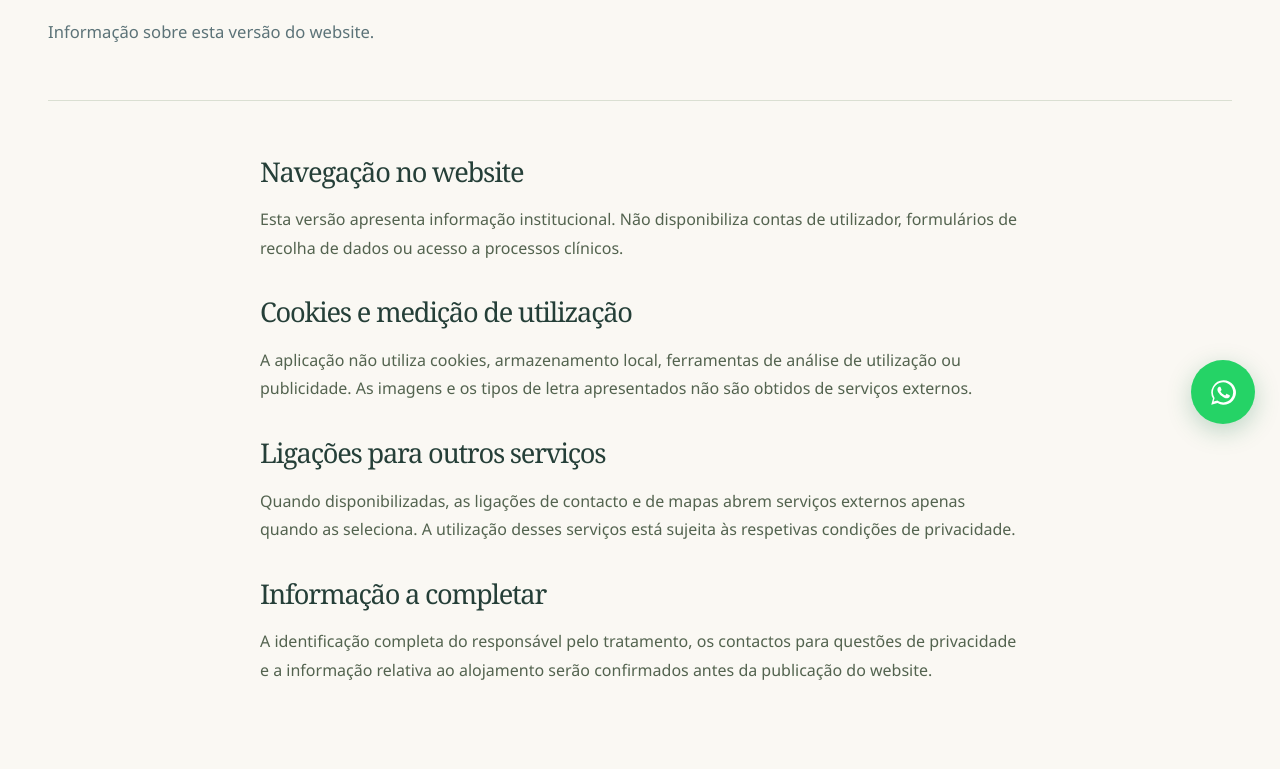
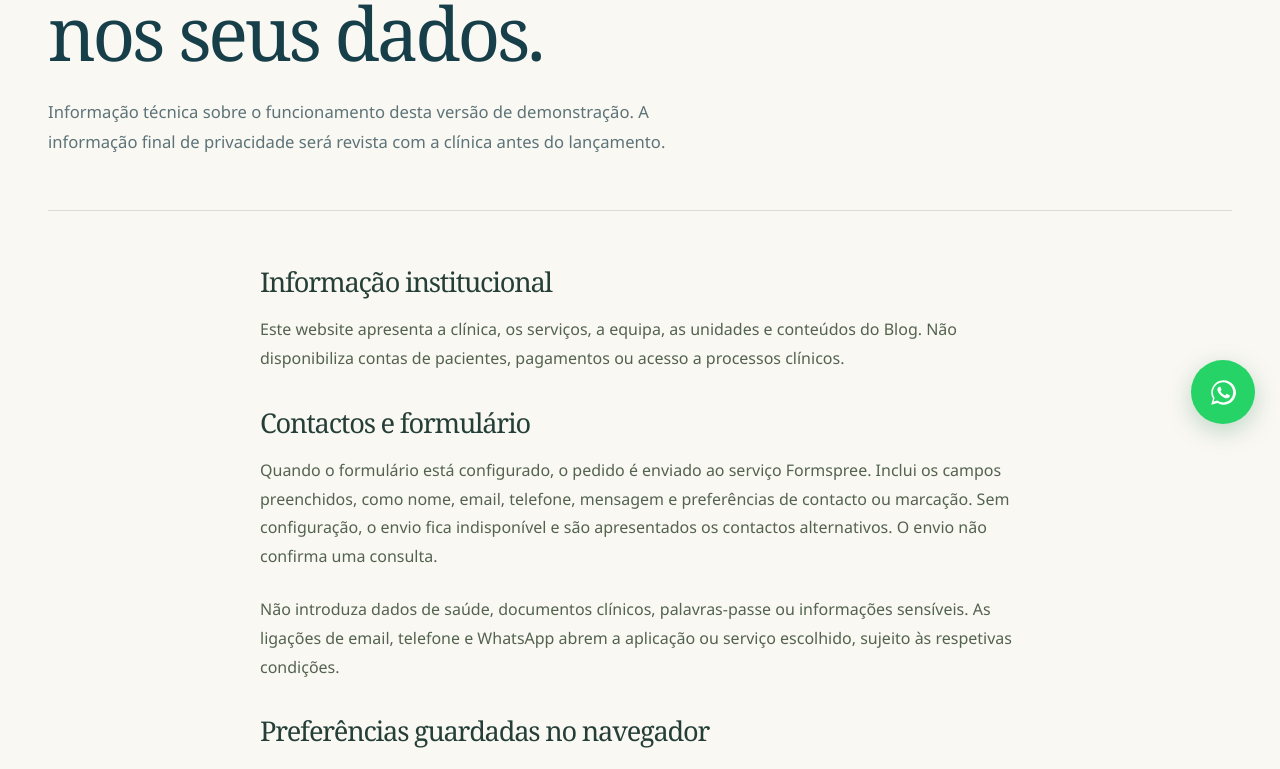
Before and after one commit to MartimMatos17/alcancari-clinic, a React (Vite) app: page /privacidade in a window 1280 px wide. Shown: the part 351-1120 px from the top of the page. Built offline with nearby package versions, Linux system fonts and the light colour scheme.

Commit message:
Atualiza privacidade e permite limpar preferencias locais

```diff
--- /dev/null
+++ b/src/lib/privacyPreferences.js
@@ -0,0 +1,9 @@
+export const localPreferenceKeys = ['alcancari-comfort', 'alcancari-reading-size', 'alcancari-first-visit-v1', 'alcancari:connect:favorites:v1', 'alcancari:leituras-guardadas:v1']
+export const sessionPreferenceKeys = ['alcancari-recent-pages-v1', 'alcancari-recent-pages-v1-paused']
+export function clearSitePreferences(local, session) {
+  let failed = false
+  for (const [storage, keys] of [[local, localPreferenceKeys], [session, sessionPreferenceKeys]]) {
+    for (const key of keys) { try { storage.removeItem(key) } catch { failed = true } }
+  }
+  return !failed
+}
--- a/src/pages/PrivacyPage.jsx
+++ b/src/pages/PrivacyPage.jsx
@@ -1,12 +1,26 @@
+import { useState } from 'react'
+import { Link } from 'react-router-dom'
 import usePageMeta from '../hooks/usePageMeta'
 import PageIntro from '../components/PageIntro'
+import { clearSitePreferences } from '../lib/privacyPreferences'
 
 export default function PrivacyPage() {
-  usePageMeta('Privacidade', 'Informação sobre privacidade na versão institucional do website Alcançari.')
-  return <><PageIntro eyebrow="Privacidade" title="A sua privacidade." intro="Informação sobre esta versão do website." /><article className="container-shell article-content">
-    <h2>Navegação no website</h2><p>Esta versão apresenta informação institucional. Não disponibiliza contas de utilizador, formulários de recolha de dados ou acesso a processos clínicos.</p>
-    <h2>Cookies e medição de utilização</h2><p>A aplicação não utiliza cookies, armazenamento local, ferramentas de análise de utilização ou publicidade. As imagens e os tipos de letra apresentados não são obtidos de serviços externos.</p>
-    <h2>Ligações para outros serviços</h2><p>Quando disponibilizadas, as ligações de contacto e de mapas abrem serviços externos apenas quando as seleciona. A utilização desses serviços está sujeita às respetivas condições de privacidade.</p>
-    <h2>Informação a completar</h2><p>A identificação completa do responsável pelo tratamento, os contactos para questões de privacidade e a informação relativa ao alojamento serão confirmados antes da publicação do website.</p>
+  const [message, setMessage] = useState('')
+  usePageMeta('Privacidade', 'Informação técnica sobre contactos, preferências locais e serviços externos nesta versão do website Alcançari.')
+  const clear = () => {
+    if (!window.confirm('Apagar os favoritos, leituras guardadas, checklist, preferências de leitura e páginas recentes deste navegador?')) return
+    try {
+      const done = clearSitePreferences(window.localStorage, window.sessionStorage)
+      if (done) window.location.reload()
+      else setMessage('Não foi possível apagar todos os ajustes. Pode remover os dados deste site nas definições do navegador.')
+    } catch { setMessage('O navegador bloqueou o acesso ao armazenamento. Consulte as definições de dados de sites do navegador.') }
+  }
+  return <><PageIntro eyebrow="Privacidade" title="Clareza, também nos seus dados." intro="Informação técnica sobre o funcionamento desta versão de demonstração. A informação final de privacidade será revista com a clínica antes do lançamento." /><article className="container-shell article-content">
+    <h2>Informação institucional</h2><p>Este website apresenta a clínica, os serviços, a equipa, as unidades e conteúdos do Blog. Não disponibiliza contas de pacientes, pagamentos ou acesso a processos clínicos.</p>
+    <h2>Contactos e formulário</h2><p>Quando o formulário está configurado, o pedido é enviado ao serviço Formspree. Inclui os campos preenchidos, como nome, email, telefone, mensagem e preferências de contacto ou marcação. Sem configuração, o envio fica indisponível e são apresentados os contactos alternativos. O envio não confirma uma consulta.</p><p>Não introduza dados de saúde, documentos clínicos, palavras-passe ou informações sensíveis. As ligações de email, telefone e WhatsApp abrem a aplicação ou serviço escolhido, sujeito às respetivas condições.</p>
+    <h2>Preferências guardadas no navegador</h2><p>Favoritos, leituras guardadas, checklist da primeira visita e ajustes de conforto e tamanho do texto podem ficar no armazenamento local deste navegador até serem removidos. A lista de páginas recentes usa o armazenamento de sessão do separador e pode ser limpa ou pausada na própria lista. Estes dados não são enviados pela aplicação para um serviço de análise.</p><div className="privacy-details"><h2>As suas escolhas, sob controlo.</h2><p>Pode apagar os dados locais das funcionalidades abaixo. A página será recarregada para aplicar a alteração. Esta ação não apaga mensagens já enviadas nem dados guardados por serviços externos.</p><ul><li>Favoritos e leituras guardadas</li><li>Checklist de preparação da visita</li><li>Preferências de texto, contraste e movimento</li><li>Páginas recentes deste separador</li></ul><button className="button button-primary" type="button" onClick={clear}>Apagar preferências deste site</button>{message && <p role="status">{message}</p>}</div>
+    <h2>Redes sociais e serviços externos</h2><p>O conteúdo incorporado do Facebook só é carregado quando seleciona a opção para o ver. Ao carregá-lo, o navegador comunica com a Meta, que pode usar cookies e tratar dados segundo as suas próprias políticas. Ocultar a cronologia interrompe a apresentação, mas não elimina cookies já definidos pelo fornecedor.</p><p>As publicações do Instagram, quando sincronizadas através da integração oficial, são preparadas no build com imagens locais; as ligações às publicações abrem o Instagram. Mapas e restantes ligações externas são abertos por escolha do visitante.</p>
+    <h2>Medição de utilização</h2><p>O código atual do website não inclui ferramentas de análise de visitantes ou publicidade. Registos técnicos e condições do alojamento terão de ser confirmados quando o fornecedor for escolhido.</p>
+    <h2>Antes da publicação</h2><p>Falta confirmar com a clínica a identificação do responsável pelo tratamento, finalidades e fundamentos aplicáveis, destinatários, prazos de conservação, contactos de privacidade e informação sobre o exercício de direitos. Esta descrição técnica da demonstração não substitui essa validação.</p><Link className="text-link" to="/contactos">Consultar os contactos da clínica ↗</Link>
   </article></>
 }
```
Also changed, not shown: 1 other file (tests, documents, lock files or other folders).
